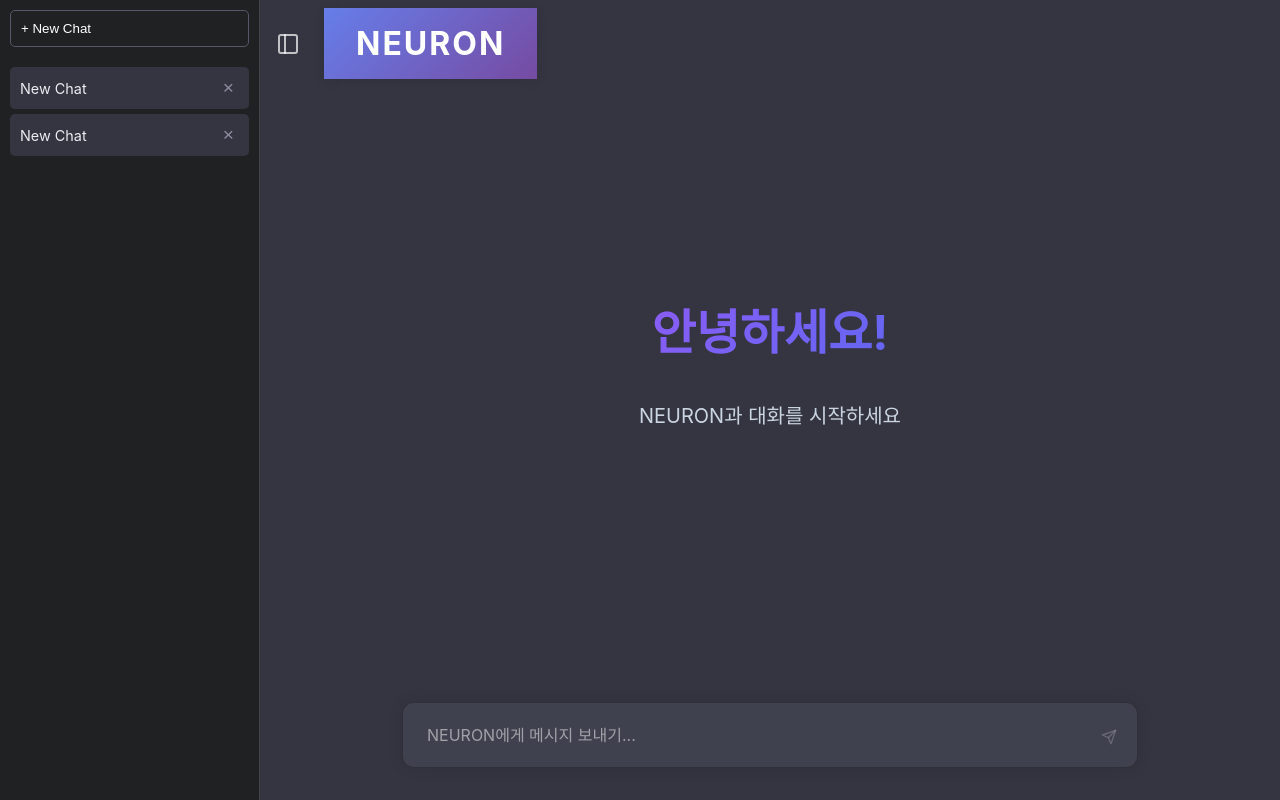
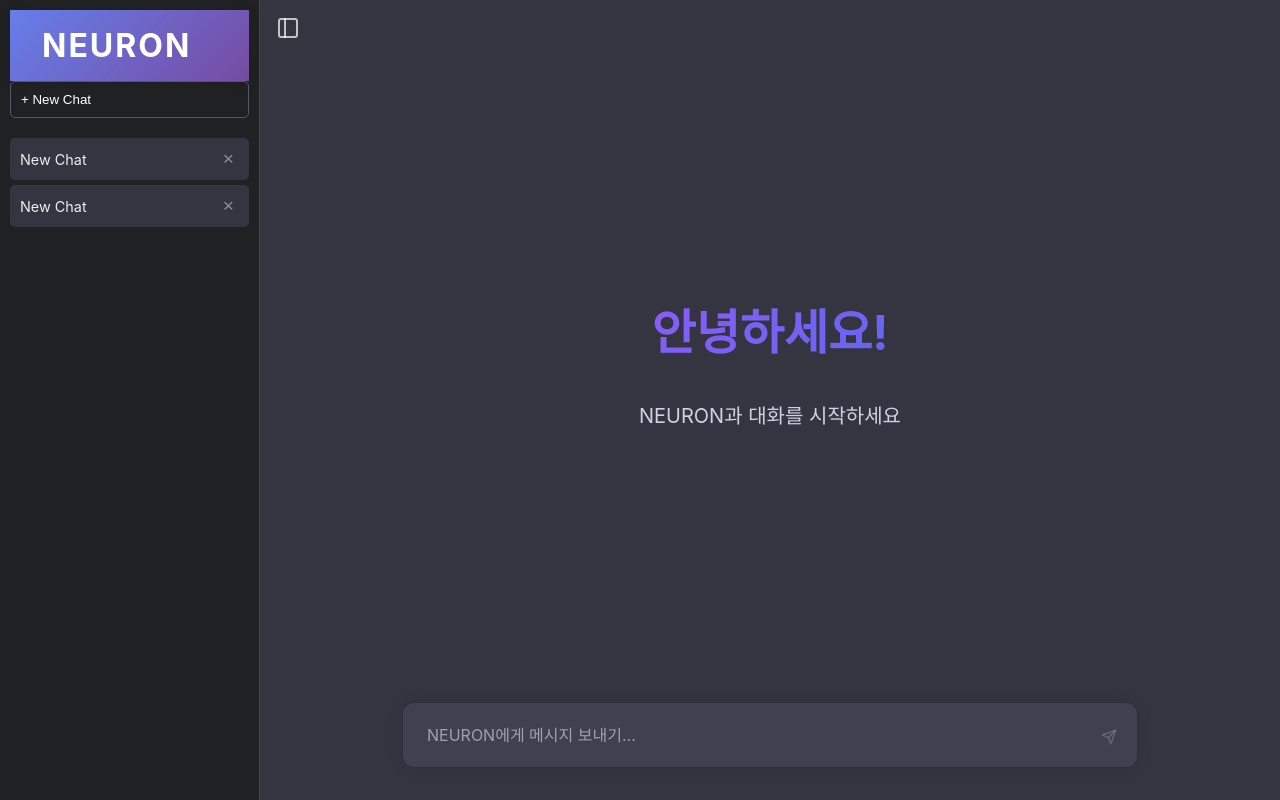
Before and after one commit to y2abean/javis_project_alpha, a React (Vite) app in the folder vite-react-app/: page / in a window 1280 px wide. Built offline with nearby package versions, Linux system fonts and the light colour scheme.

Commit message:
feat: move NEURON header to sidebar top

```diff
--- a/vite-react-app/src/App.jsx
+++ b/vite-react-app/src/App.jsx
@@ -1,6 +1,5 @@
 import { useState, useEffect } from 'react';
 import './App.css';
-import Header from './components/Header';
 import ChatWindow from './components/ChatWindow';
 import ChatInput from './components/ChatInput';
 import Sidebar from './components/Sidebar';
@@ -58,8 +57,6 @@ function App() {
     setSessions(prev => {
       const newSessions = prev.filter(s => s.id !== id);
       if (newSessions.length === 0) {
-        // If all deleted, create a new one immediately (handled by effect or manually)
-        // But better to handle here to avoid flicker
         setTimeout(createNewChat, 0);
         return [];
       }
@@ -78,7 +75,6 @@ function App() {
   const handleSendMessage = async (messageText) => {
     if (!currentSessionId) return;
 
-    // 1. Add user message locally
     const userMessage = { sender: 'user', text: messageText };
 
     let updatedSessions = [];
@@ -86,7 +82,6 @@ function App() {
       updatedSessions = prev.map(session => {
         if (session.id === currentSessionId) {
           const newMessages = [...session.messages, userMessage];
-          // Update title if it's the first message
           const newTitle = session.messages.length === 0 ? messageText.slice(0, 30) : session.title;
           return { ...session, messages: newMessages, title: newTitle };
         }
@@ -98,7 +93,6 @@ function App() {
     setIsLoading(true);
 
     try {
-      // Get the updated history for this session to send to backend
       const currentSession = updatedSessions.find(s => s.id === currentSessionId);
       const history = currentSession ? currentSession.messages : [userMessage];
 
@@ -107,7 +101,6 @@ function App() {
         headers: {
           'Content-Type': 'application/json',
         },
-        // Send history along with prompt
         body: JSON.stringify({ prompt: messageText, history: history }),
       });
 
@@ -118,7 +111,6 @@ function App() {
       const data = await response.json();
       const botMessage = { sender: 'bot', text: data.response };
 
-      // 2. Add bot response locally
       setSessions(prev => prev.map(session => {
         if (session.id === currentSessionId) {
           return { ...session, messages: [...session.messages, botMessage] };
@@ -144,7 +136,6 @@ function App() {
   };
 
   const currentMessages = getCurrentMessages();
-
   const [isSidebarOpen, setIsSidebarOpen] = useState(true);
 
   return (
@@ -166,7 +157,6 @@ function App() {
               <line x1="9" y1="3" x2="9" y2="21"></line>
             </svg>
           </button>
-          <Header />
         </div>
         <div className="chat-container">
           {currentMessages.length === 0 ? (
--- a/vite-react-app/src/components/Sidebar.jsx
+++ b/vite-react-app/src/components/Sidebar.jsx
@@ -1,9 +1,11 @@
 import React from 'react';
 import './Sidebar.css';
+import Header from './Header';
 
 function Sidebar({ sessions, currentSessionId, onNewChat, onSelectSession, onDeleteSession }) {
     return (
         <div className="sidebar">
+            <Header />
             <button className="new-chat-btn" onClick={onNewChat}>
                 + New Chat
             </button>
```
